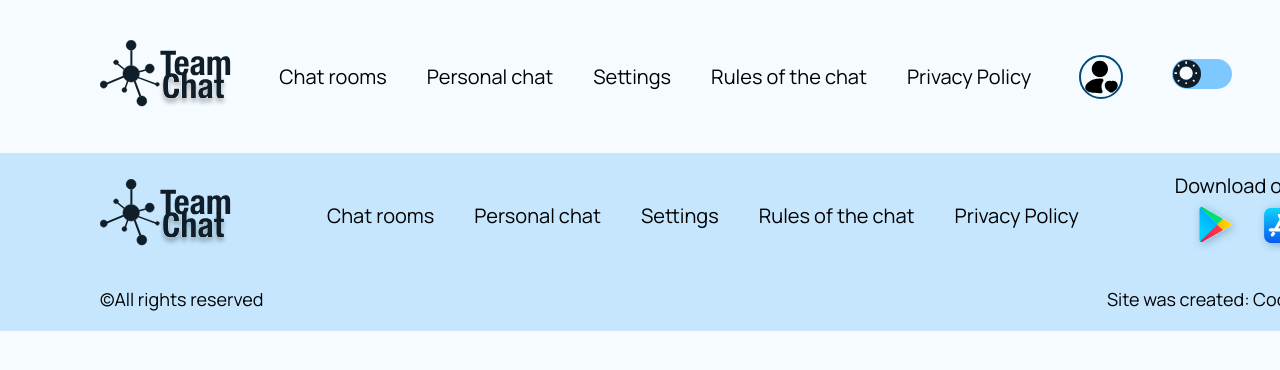
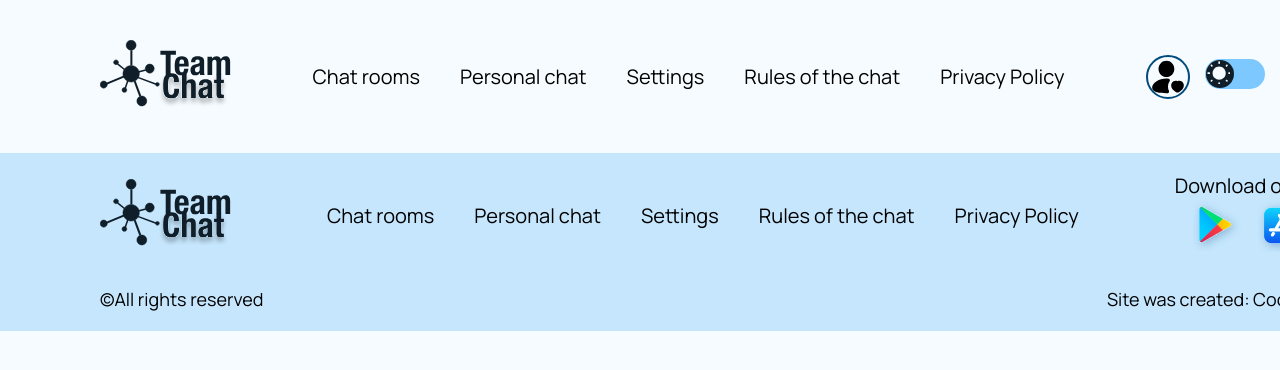
Before and after one commit to Yura-Platonov/Team-Chat, a React (Create React App) app: page / in a window 1280 px wide. Shown: the top 370 px of the page. Built offline with nearby package versions, Linux system fonts and the light colour scheme.

Commit message:
position icon

```diff
--- a/src/components/Header/Header.jsx
+++ b/src/components/Header/Header.jsx
@@ -80,6 +80,7 @@ const Header = () => {
           <li className={css.nav_item}><a href="/" className={css.nav_link}>Privacy Policy</a></li>
         </ul>
       </nav>
+      <div className={css.userInfo}>
       <div className={css.avatarCircle}  onClick={user ? openAvatarModal : openLoginModal}>
         <img
           src={user ? user_avatar : defaultAvatar}
@@ -119,6 +120,7 @@ const Header = () => {
             checkedIcon={false}
           />
       </div>
+      </div>
       <LoginModal isOpen={isLoginModalOpen} onClose={closeLoginModal} />
       <AvatarModal isOpen={isAvatarModalOpen} onClose={closeAvatarModal}/>
     </header>
--- a/src/components/Header/Header.module.css
+++ b/src/components/Header/Header.module.css
@@ -44,3 +44,10 @@ header {
 
 
 }
+
+.userInfo{
+    display: flex;
+    justify-content: center;
+    align-items: center;
+    gap: 15px;
+}
```
